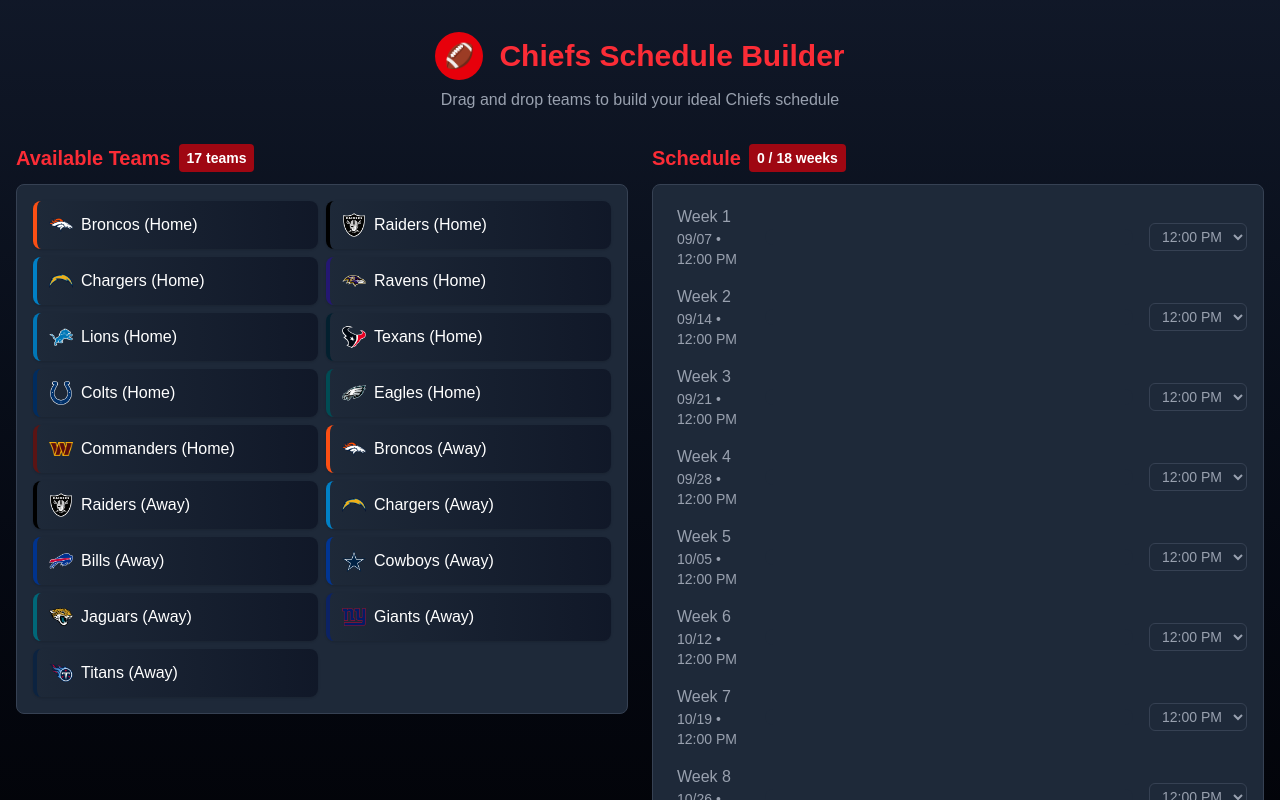
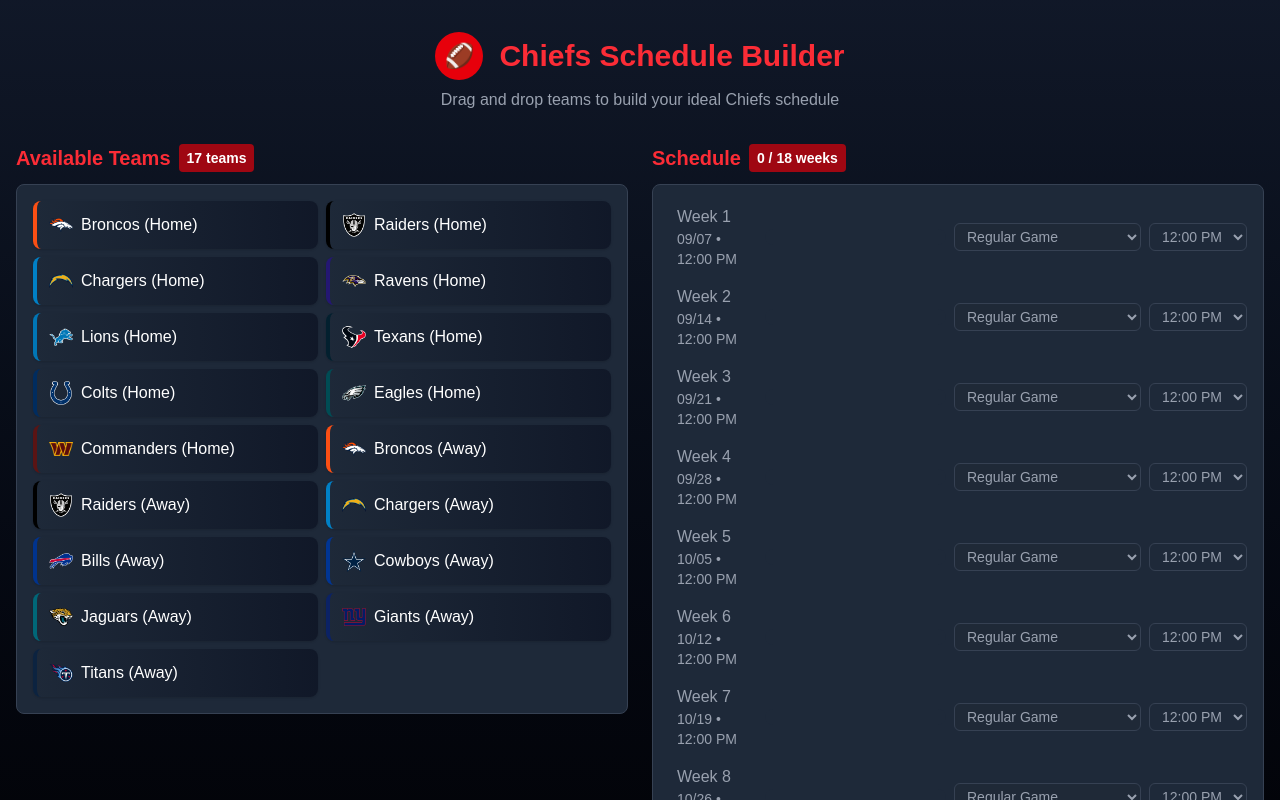
Before and after one commit to F-L-D-B/chiefs-schedule-dnd, a Next.js app: page / in a window 1280 px wide. Shown: the top 800 px of the page. Built offline with nearby package versions, Linux system fonts and the light colour scheme.

Commit message:
Added back in game types

```diff
--- a/src/app/page.tsx
+++ b/src/app/page.tsx
@@ -31,6 +31,16 @@ interface ScheduleItem {
 interface WeeksState {
   [key: string]: ScheduleItem;
 }
+
+const gameTags: { value: GameTag; label: string }[] = [
+    { value: 'TNF', label: 'Thursday Night Football' },
+    { value: 'SNF', label: 'Sunday Night Football' },
+    { value: 'MNF', label: 'Monday Night Football' },
+    { value: 'INT', label: 'International Game' },
+    { value: 'XMAS', label: 'Christmas Game' },
+    { value: 'BYE', label: 'Bye Week' },
+    { value: '', label: 'Regular Game' },
+  ];
 
 // Calculate dates for the 2025 season
 const getWeekDates = () => {
@@ -478,9 +488,9 @@ const WeekRow = memo(function WeekRow({
     gameDate,
     item,
     activeId,
+    onTagChange,
     onTimeSlotChange,
   }: WeekRowProps) {
-  // Get background color based on tag
     const getTagColor = (tag: GameTag) => {
       switch (tag) {
         case 'TNF': return 'bg-blue-900';
@@ -495,13 +505,11 @@ const WeekRow = memo(function WeekRow({
 
     return (
       <div className='mb-2 flex flex-col sm:flex-row items-stretch'>
-      {/* Week number and date */}
         <div className='w-full sm:w-24 flex-shrink-0 text-gray-400 font-medium mb-1 sm:mb-0 flex flex-row sm:flex-col items-center sm:items-start justify-between sm:justify-start px-2 py-1'>
           <span>Week {weekNum}</span>
           <span className='text-sm'>{gameDate}</span>
         </div>
 
-      {/* Game slot */}
         <div className='flex-grow flex items-center'>
           <DropZone
             id={id}
@@ -518,19 +526,29 @@ const WeekRow = memo(function WeekRow({
                 isActive={activeId === item.team.id}
               />
             ) : item.tag === 'BYE' ? (
-            <div className='bg-gray-800 p-3 rounded-lg w-full text-center text-gray-400'>
-              BYE WEEK
-            </div>
+              <div className='bg-gray-800 p-3 rounded-lg w-full text-center text-gray-400'>BYE WEEK</div>
             ) : null}
           </DropZone>
 
-        {/* Tag selector */}
-        <div className='ml-2 flex-shrink-0'>
+          <div className='ml-2 flex-shrink-0 flex gap-2'>
+            {/* Game tag dropdown */}
+            <select
+              value={item.tag}
+              onChange={(e) => onTagChange(e.target.value)}
+              className={`bg-gray-800 text-sm rounded-md px-2 py-1 border border-gray-700 ${getTagColor(item.tag) ? 'text-white' : 'text-gray-400'}`}
+              style={{ backgroundColor: getTagColor(item.tag) || '#1f2937' }}
+            >
+              {gameTags.map((tag) => (
+                <option key={tag.value} value={tag.value}>{tag.label}</option>
+              ))}
+            </select>
+
+            {/* Time slot dropdown (only for Regular games) */}
             {item.tag === '' && (
               <select
                 value={item.timeSlot || 'noon'}
                 onChange={(e) => onTimeSlotChange(e.target.value as 'noon' | 'mid-day')}
-    className='ml-2 bg-gray-800 text-sm rounded-md px-2 py-1 border border-gray-700 text-gray-400'
+                className='bg-gray-800 text-sm rounded-md px-2 py-1 border border-gray-700 text-gray-400'
               >
                 <option value='noon'>12:00 PM</option>
                 <option value='mid-day'>3:25 PM</option>
```
Lines whose indentation alone changed are shown as unchanged.
